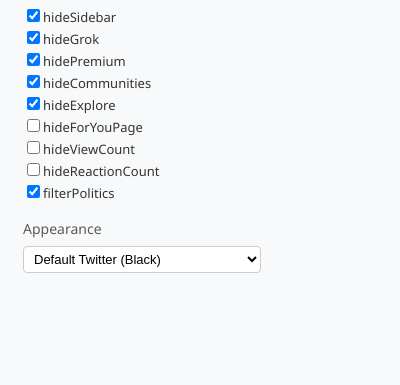
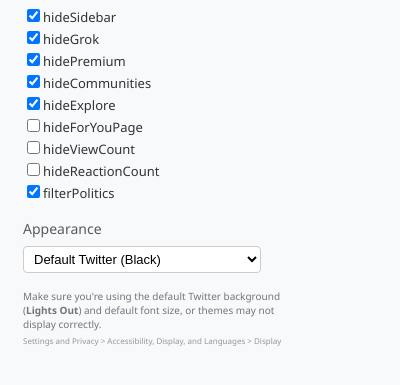
Before and after one commit to Nyuke235/Mizu-Twitter, a browser extension: page extension/popup/popup.html in a window 400 px wide. Shown: the part 101-486 px from the top of the page. Drawn offline with Linux system fonts and the light colour scheme.

Commit message:
Theme notice

```diff
--- a/extension/popup/popup.css
+++ b/extension/popup/popup.css
@@ -55,3 +55,22 @@
 select:focus {
   border-color: #1da1f2;
 }
+
+.theme-notice {
+  margin-top: 16px;
+  font-size: 10px;
+  line-height: 1.4;
+  color: #666;
+  opacity: 0.9;
+}
+
+.theme-notice strong {
+  font-weight: 600;
+}
+
+.theme-notice .path {
+  display: block;
+  margin-top: 4px;
+  font-size: 8px;
+  opacity: 0.75;
+}
--- a/extension/popup/popup.html
+++ b/extension/popup/popup.html
@@ -24,5 +24,14 @@
         <option value="touhou_remiliascarlet">Touhou - Remilia Scarlet (Dark red)</option>
         <option value="umineko_beatrice">Umineko - Beatrice (Gold)</option>
     </select>
+
+    <p class="theme-notice">
+        Make sure you're using the default Twitter background (<strong>Lights Out</strong>) and default font size,
+        or themes may not display correctly.<br>
+        <span class="path">
+            Settings and Privacy &gt; Accessibility, Display, and Languages &gt; Display
+        </span>
+    </p>
+
 </body>
 </html>
```
